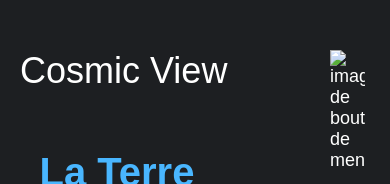
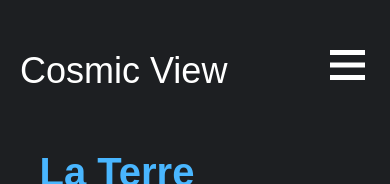
Before and after one commit to Minonix/cosmic-view, a plain HTML site: page page/planetes/terre.html in a window 390 px wide. Shown: the top 184 px of the page. Drawn offline with Linux system fonts and the light colour scheme; grey boxes are pictures that could not be loaded.

Commit message:
Update terre.html

```diff
--- a/page/planetes/terre.html
+++ b/page/planetes/terre.html
@@ -20,7 +20,7 @@
             <li><a href="../contact.html">Contact</a></li>
         </ul>
     </div>
-    <img src="../../img/menu-btn.png" class="menu-hamburger" alt="image de bouton de menu">
+    <img src="../../img/menu-btn.jpg" class="menu-hamburger" alt="image de bouton de menu">
 </nav>
 <main>
 <div class="box-main">
```
